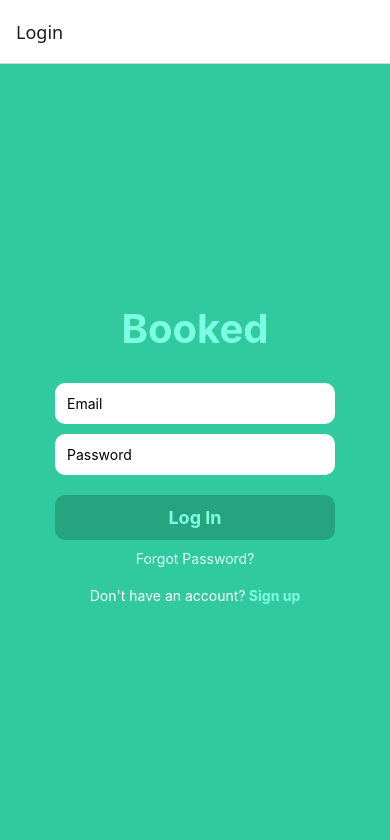
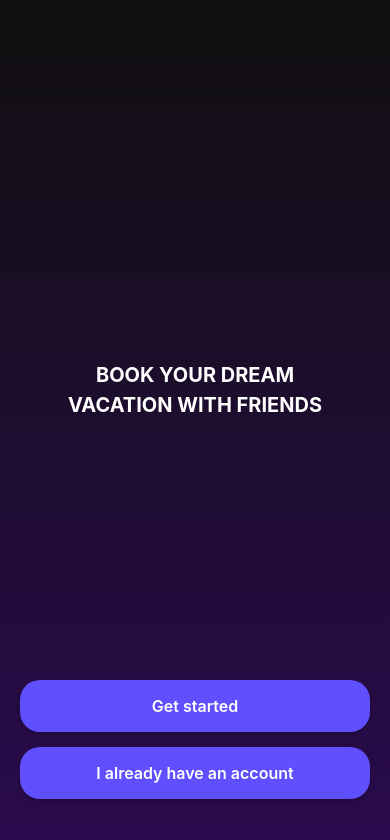
Before and after one commit to Lauraatii/Booked, a React Native app in the folder Booked/: screen /Welcome in a window 390 px wide. Shown: the top 840 px of the page. Built offline with nearby package versions, Linux system fonts and the light colour scheme; no server answers.

Commit message:
Logo and welcome screen added.

```diff
--- a/Booked/AppNavigator.tsx
+++ b/Booked/AppNavigator.tsx
@@ -5,7 +5,8 @@ import { createStackNavigator } from "@react-navigation/stack";
 import { Ionicons } from "react-native-vector-icons";
 import * as Linking from "expo-linking";
 
-
+import SplashScreen from "./SplashScreen";
+import WelcomeScreen from "./src/screens/WelcomeScreen";
 import Login from "./src/screens/Login";
 import Signup from "./src/screens/Signup";
 import ResetPassword from "./src/screens/ResetPassword";
@@ -87,6 +88,10 @@ export default function AppNavigator() {
   return (
     <NavigationContainer linking={linking}>
       <Stack.Navigator screenOptions={{ headerShown: false }}>
+        <Stack.Screen name="Splash" component={SplashScreen} />
+        <Stack.Screen name="Welcome" component={WelcomeScreen} />
+        <Stack.Screen name="Login" component={Login} />
+        <Stack.Screen name="Signup" component={Signup} />
         <Stack.Screen name="Auth" component={AuthStack} />
         <Stack.Screen name="Main" component={MainTabs} />
         <Stack.Screen name="GroupDetails" component={GroupDetails} />
--- /dev/null
+++ b/Booked/SplashScreen.tsx
@@ -0,0 +1,32 @@
+import React, { useEffect } from "react";
+import { View, Image, StyleSheet } from "react-native";
+
+const SplashScreen = ({ navigation }) => {
+  useEffect(() => {
+    setTimeout(() => {
+      navigation.replace("Welcome");
+    }, 2000); // 2-second delay
+  }, [navigation]);
+
+  return (
+    <View style={styles.container}>
+      <Image source={require("/Users/computer/Desktop/Booked/Booked/src/assets/Logo small.png")} style={styles.logo} />
+    </View>
+  );
+};
+
+const styles = StyleSheet.create({
+  container: {
+    flex: 1,
+    justifyContent: "center",
+    alignItems: "center",
+    backgroundColor: "#000",
+  },
+  logo: {
+    width: 150,
+    height: 150,
+    resizeMode: "contain",
+  },
+});
+
+export default SplashScreen;
--- a/Booked/src/screens/Home/Home.tsx
+++ b/Booked/src/screens/Home/Home.tsx
@@ -7,7 +7,6 @@ import {
   StyleSheet,
   ScrollView,
   Modal,
-  Animated,
   Share,
 } from "react-native";
 import { Ionicons } from "@expo/vector-icons";
--- /dev/null
+++ b/Booked/src/screens/WelcomeScreen.tsx
@@ -0,0 +1,74 @@
+import React from "react";
+import { View, Text, TouchableOpacity, StyleSheet } from "react-native";
+import { LinearGradient } from "expo-linear-gradient";
+import { useSafeAreaInsets } from "react-native-safe-area-context";
+
+const WelcomeScreen = ({ navigation }) => {
+  const insets = useSafeAreaInsets();
+
+  return (
+    <LinearGradient colors={["#100f0f", "#2a0b4e"]} style={styles.gradient}>
+      <View style={[styles.container, { paddingBottom: insets.bottom || 30 }]}>
+        <View style={styles.textContainer}>
+          <Text style={styles.title}>BOOK YOUR DREAM{"\n"}VACATION WITH FRIENDS</Text>
+        </View>
+
+        <View style={styles.buttonsContainer}>
+        <TouchableOpacity style={styles.button} onPress={() => navigation.navigate("Signup")}>
+        <Text style={styles.buttonText}>Get started</Text>
+        </TouchableOpacity>
+
+        <TouchableOpacity style={styles.button} onPress={() => navigation.navigate("Login")}>
+        <Text style={styles.buttonText}>I already have an account</Text>
+        </TouchableOpacity>
+
+        </View>
+      </View>
+    </LinearGradient>
+  );
+};
+
+const styles = StyleSheet.create({
+  gradient: {
+    flex: 1,
+  },
+  container: {
+    flex: 1,
+    justifyContent: "space-between",
+    alignItems: "center",
+    paddingHorizontal: 20,
+    paddingTop: 100,
+  },
+  textContainer: {
+    flex: 1,
+    justifyContent: "center",
+  },
+  title: {
+    color: "#fff",
+    fontSize: 20,
+    textAlign: "center",
+    fontWeight: "bold",
+    lineHeight: 30,
+  },
+  buttonsContainer: {
+    width: "100%",
+  },
+  button: {
+    backgroundColor: "#5F4FFF",
+    paddingVertical: 16,
+    borderRadius: 20,
+    marginBottom: 15,
+    alignItems: "center",
+    shadowColor: "#000",
+    shadowOpacity: 0.2,
+    shadowOffset: { width: 0, height: 2 },
+    shadowRadius: 5,
+  },
+  buttonText: {
+    color: "#fff",
+    fontSize: 16,
+    fontWeight: "600",
+  },
+});
+
+export default WelcomeScreen;
```
Also changed, not shown: Booked/src/Welcome.tsx (deleted, +0 -35 lines), Booked/src/assets/Logo small.png (added).
